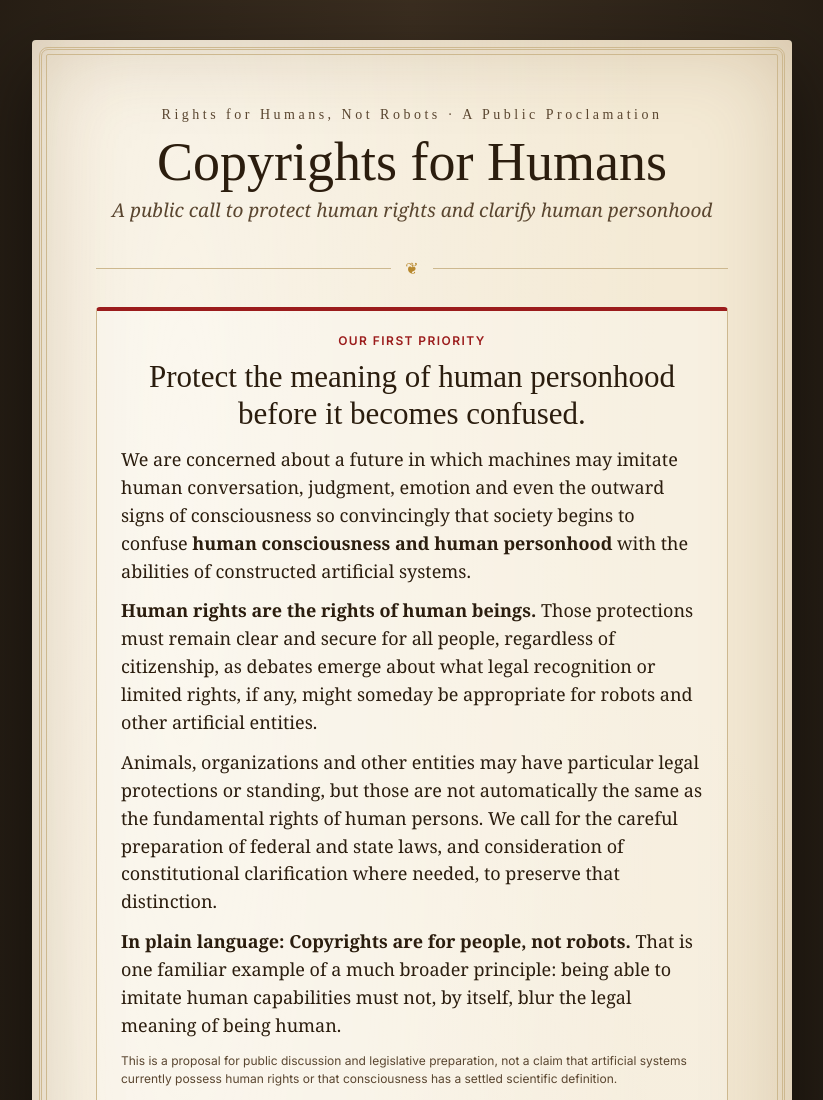
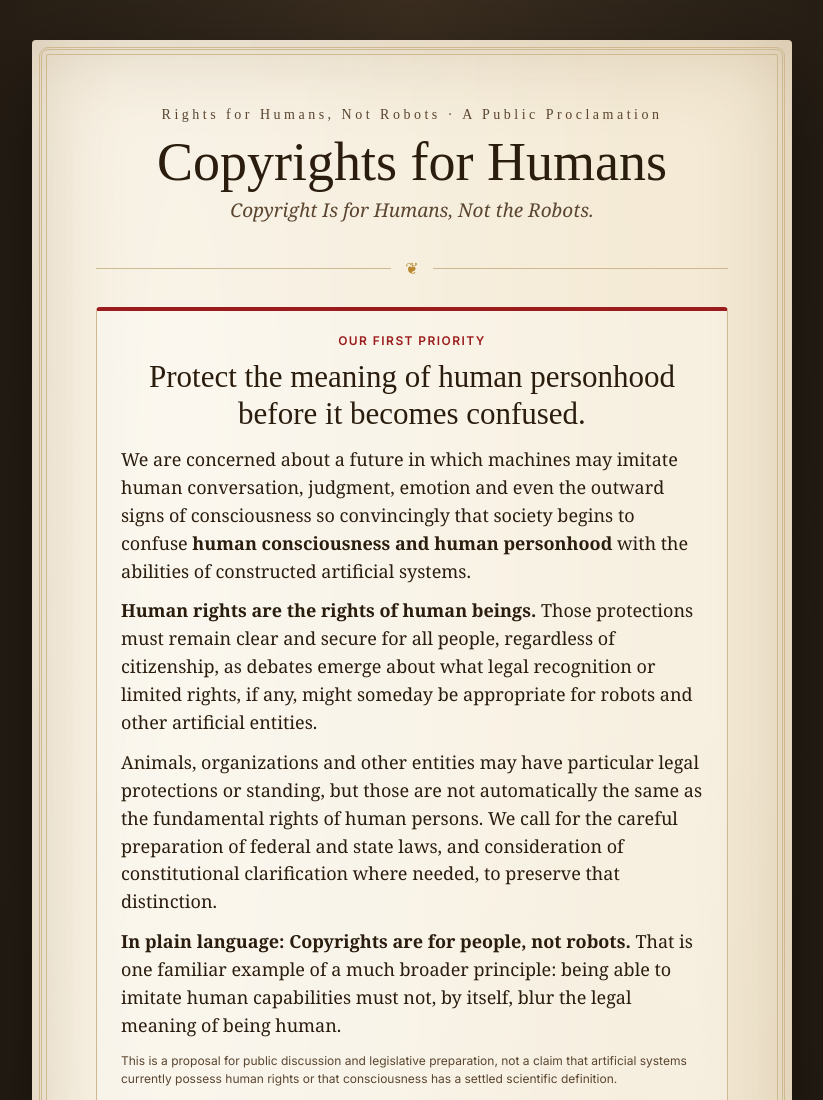
Before and after one commit to CaptGotHub/RIGHTSAREHUMAN, a plain HTML site: page index.html in a window 1280 px wide. Shown: the top 1100 px of the page, without its empty margins (228-1051 px from the left). Drawn offline with Linux system fonts and the light colour scheme; a web font is replaced by a local one.

Commit message:
Clarify second headline: Copyright Is for Humans, Not the Robots

```diff
--- a/index.html
+++ b/index.html
@@ -19,7 +19,7 @@
 <main class="scroll">
   <p class="eyebrow">Rights for Humans, Not Robots · A Public Proclamation</p>
   <h1>Copyrights for Humans</h1>
-  <p class="sub">A public call to protect human rights and clarify human personhood</p>
+  <p class="sub">Copyright Is for Humans, Not the Robots.</p>
   <div class="rule" aria-hidden="true">❦</div>
 
   <section class="legislative-call" aria-labelledby="priority-heading">
```
